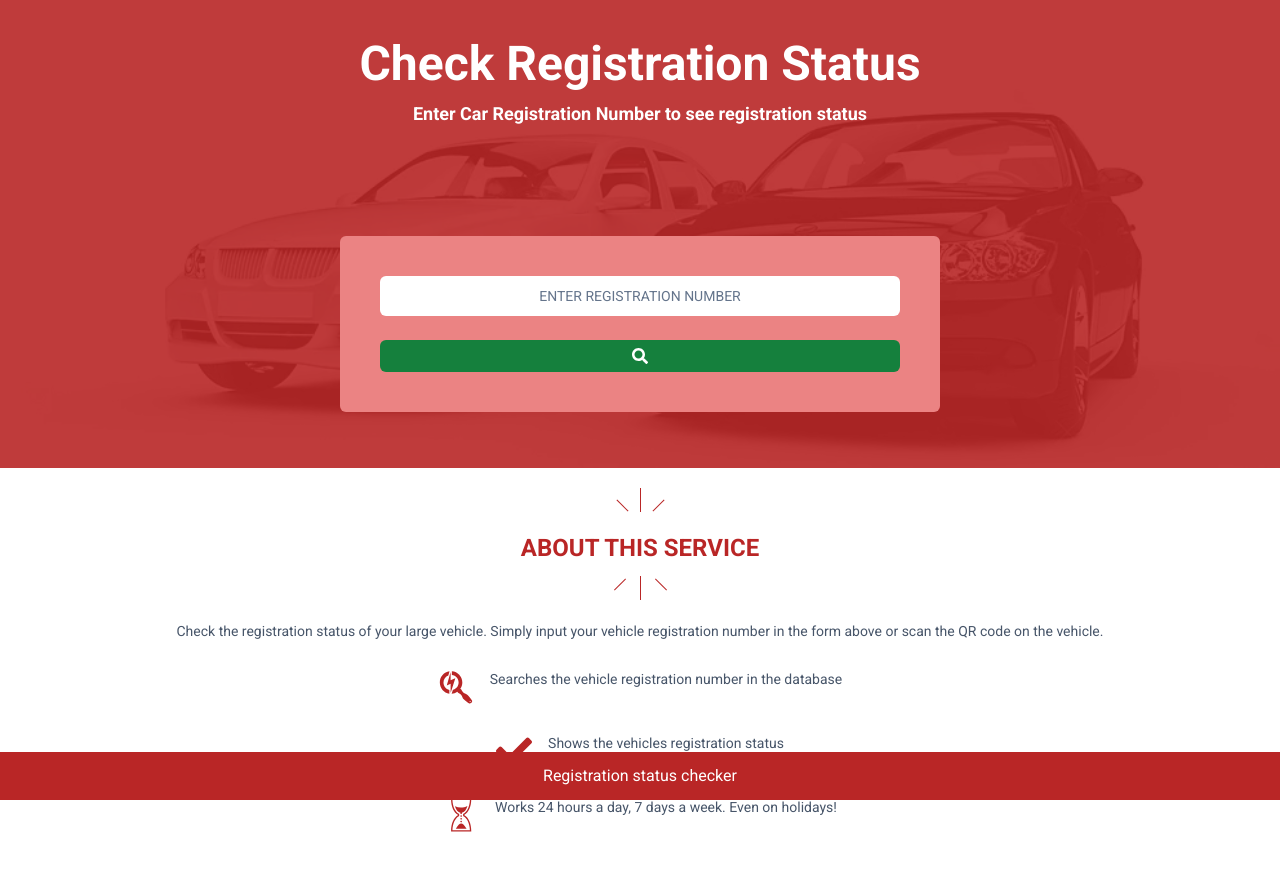
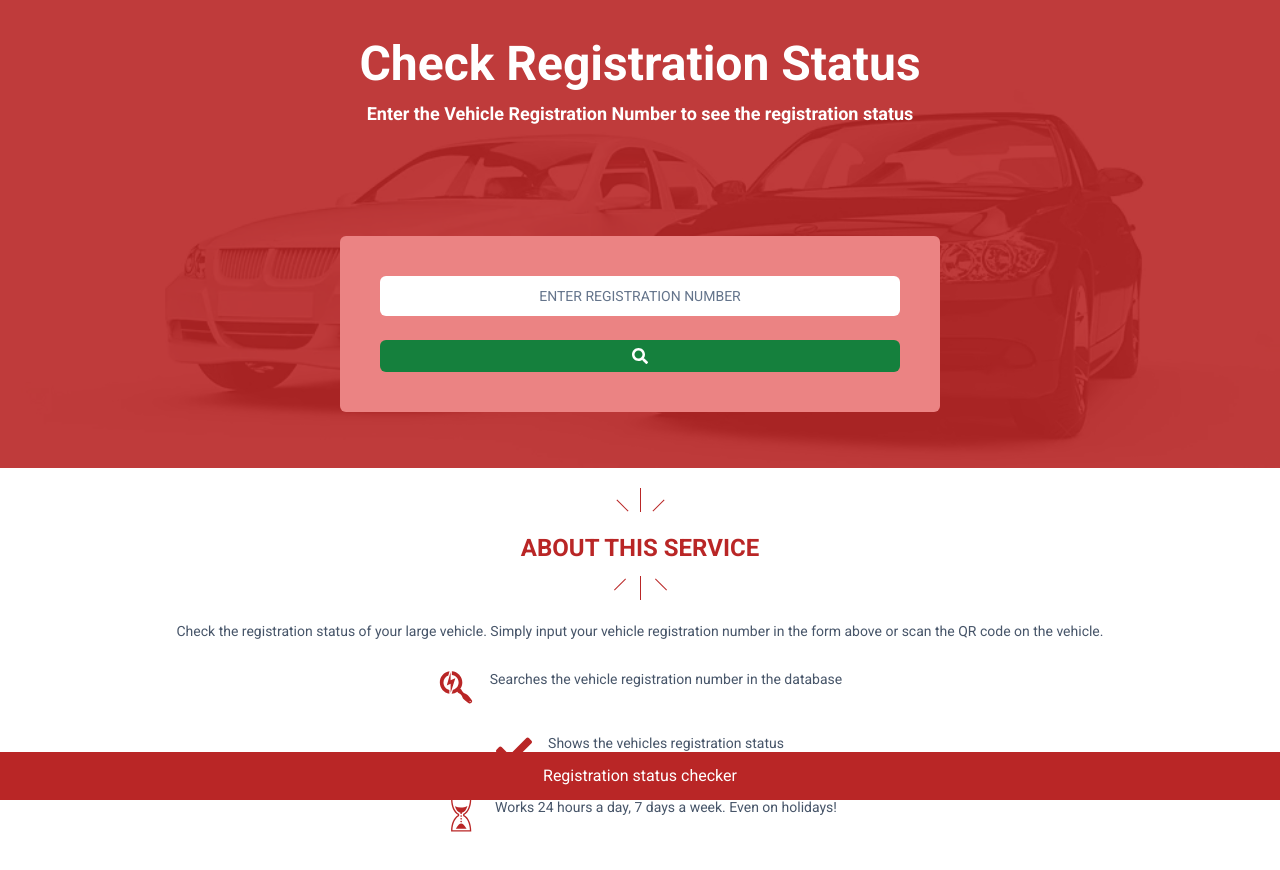
Before and after one commit to Earthfill/Algon, a React (Vite) app: page / in a window 1280 px wide. Shown: the top 870 px of the page. Built offline with nearby package versions, Linux system fonts and the light colour scheme.

Commit message:
ui changes

```diff
--- a/src/components/Checker.jsx
+++ b/src/components/Checker.jsx
@@ -5,7 +5,7 @@ const Checker = () => {
     <div className="bg-[url('/updatedcar.jpg')] bg-cover bg-no-repeat bg-center">
       <div className="bg-royal-red bg-opacity-90 text-center text-white xl:pb-14 pb-24">
         <div className="xl:text-5xl xl:pt-10 px-16 pt-14 pb-3 font-bold text-3xl">Check Registration Status</div>
-        <div className="xl:text-lg px-10 pb-7 font-semibold text-[13px]">Enter Car Registration Number to see registration status</div>
+        <div className="xl:text-lg px-10 pb-7 font-semibold text-[13px]">Enter the Vehicle Registration Number to see the registration status</div>
         <div className="xl:w-[600px] xl:mx-auto rounded-md mt-20 mx-14 bg-pale-red">
           <form action="" className="xl:p-10 p-6 flex flex-col gap-6">
             <input placeholder="ENTER REGISTRATION NUMBER" className="xl:outline-none xl:pl-2 rounded-md py-2 text-black placeholder:text-slate-500 placeholder:text-sm placeholder:font-bolder placeholder:text-center outline-orange-400 px-2" />
```
